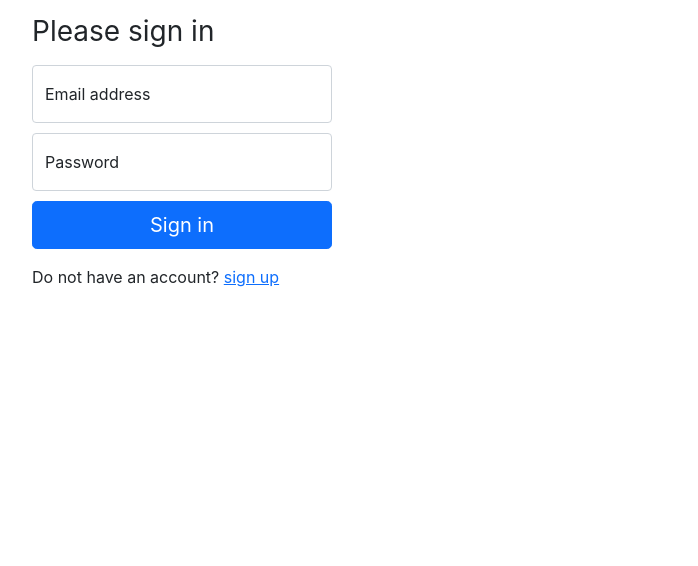
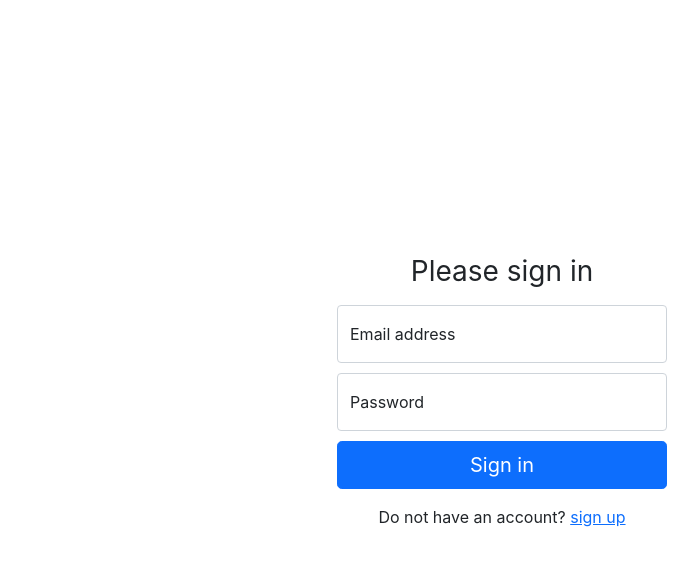
Before and after one commit to vulchivijay/react-chat-app, a React (Create React App) app: page /login in a window 1280 px wide. Shown: the top 566 px of the page, without its empty margins (458-1156 px from the left). Built offline with nearby package versions, Linux system fonts and the light colour scheme; no server answers.

Commit message:
UI/UX updates

```diff
--- a/src/auth/Login.js
+++ b/src/auth/Login.js
@@ -39,6 +39,10 @@ class Login extends React.Component {
     const {email, password, errors, loading} = this.state;
 
     return (
+      <div className="login-page container-fluid">
+        <div className="row">
+          <div className="col-md-6"></div>
+          <div className="col-md-6">
             <div className="form-sign-in">
               <form onSubmit={this.handleSubmit}>
                 <h1 className="h3 mb-3 fw-normal">Please sign in</h1>
@@ -66,6 +70,9 @@ class Login extends React.Component {
                 <p className="mt-3">Do not have an account? <Link to='/register'>sign up</Link></p>
               </form>
             </div>
+          </div>
+        </div>
+      </div>
     );
   }
 }
--- a/src/auth/Register.js
+++ b/src/auth/Register.js
@@ -95,6 +95,10 @@ class Register extends React.Component {
     const {username, email, password, passwordConfirm, errors, loading} = this.state;
 
     return (
+      <div className="register-page container-fluid">
+        <div className="row">
+          <div className="col-md-6"></div>
+          <div className="col-md-6">
             <div className="form-register">
               <form onSubmit={this.handleSubmit}>
                 <h1 className="h3 mb-3 fw-normal">Please sign up</h1>
@@ -130,6 +134,9 @@ class Register extends React.Component {
                 <p className="mt-3">Already a user? <Link to='/login'>Login</Link></p>
               </form>
             </div>
+          </div>
+        </div>
+      </div>
     );
   }
 }
--- a/src/auth/form.css
+++ b/src/auth/form.css
@@ -1,9 +1,21 @@
 /* form styles */
+.login-page,
+.register-page {
+  height: 100vh;
+}
+
+.login-page .col-md-6,
+.register-page .col-md-6 {
+  height: 100vh;
+  display: flex;
+  align-items: center;
+}
+
 .form-sign-in,
 .form-register {
-  max-width: 330px;
-  padding: 15px;
+  width: 330px;
   margin: auto;
+  text-align: center;
 }
 
 .form-sign-in input,
```
Also changed, not shown: public/screenshots/login-page.jpg (added), public/screenshots/register-page.jpg (added). Lines whose indentation alone changed are shown as unchanged.
